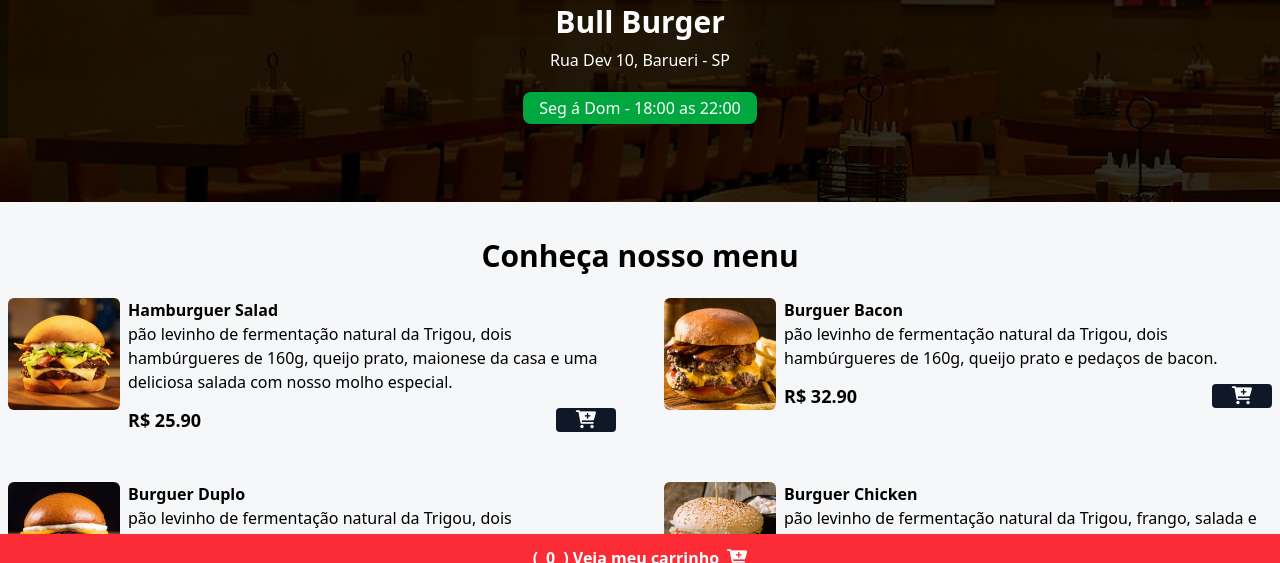
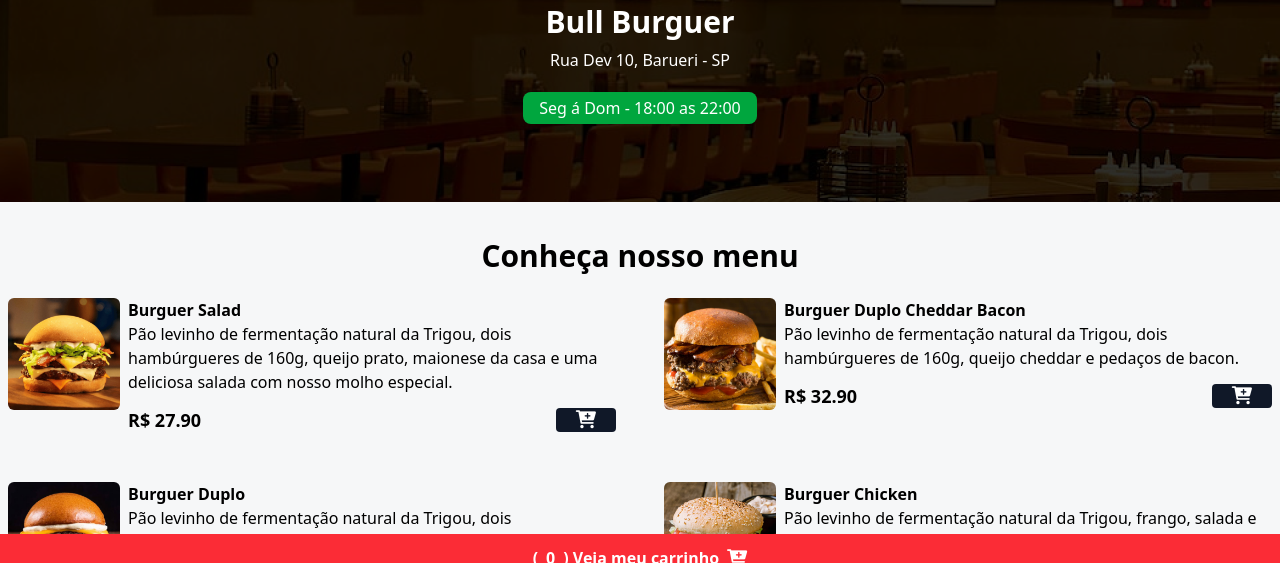
Before and after one commit to DiogoFranjosi/Hamburgueria-Bull-Burguer, a website: page index.html in a window 1280 px wide. Shown: the part 218-781 px from the top of the page. Drawn offline with nearby package versions, Linux system fonts and the light colour scheme.

Commit message:
bull-burguer

```diff
--- a/index.html
+++ b/index.html
@@ -17,10 +17,10 @@
     <!-- META TAG OG -->
 
     <meta property="og:type" content="website"/>
-    <meta property="og:title" content="Bull Burger - O melhor Hamburguer da região"/>
+    <meta property="og:title" content="Bull Burguer - O melhor Hamburguer da região"/>
     <meta property="og:image" content="https://amburgueria-bull-burguer.vercel.app/assets/hamb-1.png"/>
-    <meta property="og:description" content="O melhor Hambuerguer da região!"/>
-    <meta property="og:site_name" content="BullBurguer"/>
+    <meta property="og:description" content="O melhor Hamburguer da região!"/>
+    <meta property="og:site_name" content="Bull Burguer"/>
 
     <title>BullBurger - A melhor hamburgueria dev!</title>
 </head>
@@ -33,7 +33,7 @@
              class="w-32 h-32 rounded-full shadow-lg hover:scale-110 duration-200"
              />
              <h1 class="text-3xl mt-4 mb-2 font-bold text-white">
-              Bull Burger
+              Bull Burguer
             </h1>
 
              <span class="text-white font-medium">Rua Dev 10, Barueri - SP</span>
@@ -59,19 +59,19 @@
             <!-- PRODUTO ITEM -->
             <div class="flex gap-2">
                 <img src="./assets/hamb-1.png"
-                 alt="Hamburguer Smash"
+                 alt="Burguer Salad"
                  class="w-28 h-28 rounded-md hover:scale-110 hover:-rotate-2 duration-300"/>
 
                 <div>
-                     <p class="font-bold">Hamburguer Salad</p>
-                     <p>pão levinho de fermentação natural da Trigou, dois hambúrgueres de 160g, queijo prato, maionese da casa e uma deliciosa salada com nosso molho especial.</p>
+                     <p class="font-bold">Burguer Salad</p>
+                     <p>Pão levinho de fermentação natural da Trigou, dois hambúrgueres de 160g, queijo prato, maionese da casa e uma deliciosa salada com nosso molho especial.</p>
 
                     <div class="flex items-center gap-2 justify-between mt-3">
-                          <p class="font-bold text-lg">R$ 25.90</p>
+                          <p class="font-bold text-lg">R$ 27.90</p>
                         <button
                             class="bg-gray-900 px-5 rounded add-to-cart-btn"
-                            data-name="Hamburguer Salad"
-                            data-price="18.90">
+                            data-name="Burguer Salad"
+                            data-price="27.90">
                           <i class="fa fa-cart-plus text-lg text-white"></i>
                         </button>
                     </div>
@@ -82,18 +82,18 @@
             <!-- PRODUTO ITEM -->
             <div class="flex gap-2">
                 <img src="./assets/hamb-2.png"
-                 alt="Burguer Bacon"
+                 alt="Burguer Duplo Cheddar Bacon"
                  class="w-28 h-28 rounded-md hover:scale-110 hover:-rotate-2 duration-300"/>
 
                 <div>
-                     <p class="font-bold">Burguer Bacon</p>
-                     <p>pão levinho de fermentação natural da Trigou, dois hambúrgueres de 160g, queijo prato e pedaços de bacon.</p>
+                     <p class="font-bold">Burguer Duplo Cheddar Bacon</p>
+                     <p>Pão levinho de fermentação natural da Trigou, dois hambúrgueres de 160g, queijo cheddar e pedaços de bacon.</p>
 
                     <div class="flex items-center gap-2 justify-between mt-3">
                           <p class="font-bold text-lg">R$ 32.90</p>
                         <button
                             class="bg-gray-900 px-5 rounded add-to-cart-btn"
-                            data-name="Burguer Bacon"
+                            data-name="Burguer Duplo Cheddar Bacon"
                             data-price="32.90">
                           <i class="fa fa-cart-plus text-lg text-white"></i>
                         </button>
@@ -110,14 +110,14 @@
 
                 <div>
                      <p class="font-bold">Burguer Duplo</p>
-                     <p>pão levinho de fermentação natural da Trigou, dois hambúrgueres de 160g, queijo prato e maionese da casa.</p>
+                     <p>Pão levinho de fermentação natural da Trigou, dois hambúrgueres de 160g, queijo prato e maionese da casa.</p>
 
                     <div class="flex items-center gap-2 justify-between mt-3">
-                          <p class="font-bold text-lg">R$ 15.90</p>
+                          <p class="font-bold text-lg">R$ 20.90</p>
                         <button
                             class="bg-gray-900 px-5 rounded add-to-cart-btn"
                             data-name="Burguer Duplo"
-                            data-price="35.90">
+                            data-price="20.90">
                           <i class="fa fa-cart-plus text-lg text-white"></i>
                         </button>
                     </div>
@@ -133,14 +133,14 @@
 
                 <div>
                      <p class="font-bold">Burguer Chicken</p>
-                     <p>pão levinho de fermentação natural da Trigou, frango, salada e maionese da casa.</p>
+                     <p>Pão levinho de fermentação natural da Trigou, frango, salada e maionese da casa.</p>
 
                     <div class="flex items-center gap-2 justify-between mt-3">
                           <p class="font-bold text-lg">R$ 15.00</p>
                         <button
                             class="bg-gray-900 px-5 rounded add-to-cart-btn"
                             data-name="Burguer Chicken"
-                            data-price="30.00">
+                            data-price="15.00">
                           <i class="fa fa-cart-plus text-lg text-white"></i>
                         </button>
                     </div>
```
